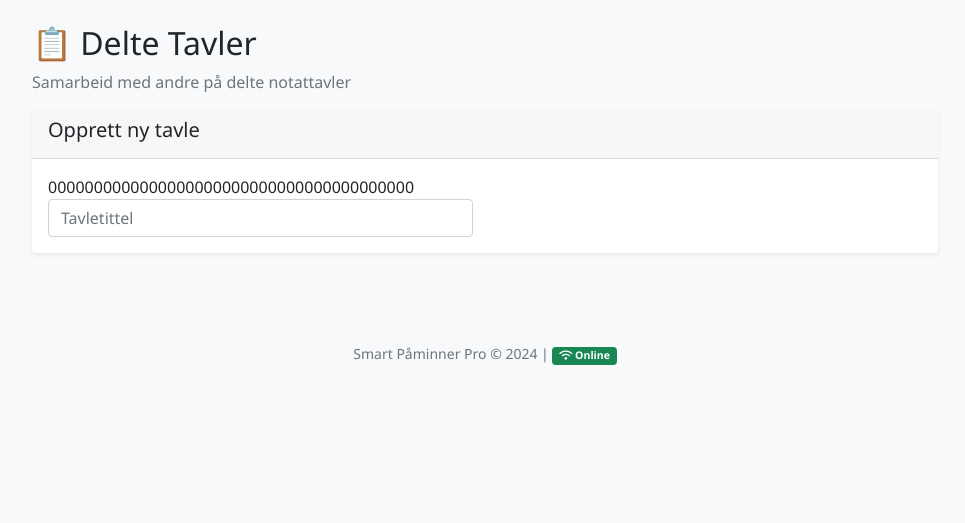
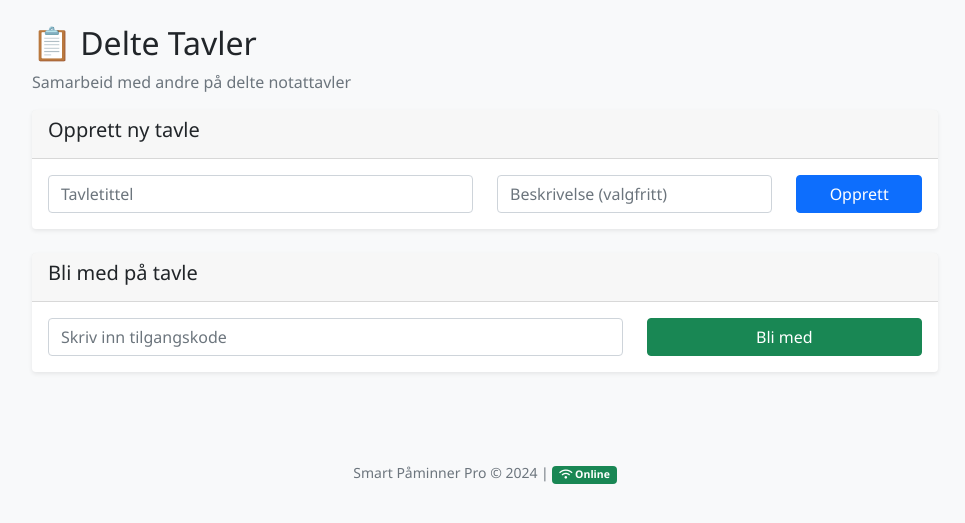
Before and after one commit to GmailHelene/SmartReminder, a Flask app: page /noteboards in a window 1280 px wide. Shown: the part 56-579 px from the top of the page, without its empty margins (155-1120 px from the left). Run offline with Flask 3, Linux system fonts and the light colour scheme; the visitor is signed in with stand-in values (Sample User, id 1); some libraries are stand-ins or nearby versions.

Commit message:
siste fixe232

```diff
--- a/templates/focus_modes.html
+++ b/templates/focus_modes.html
@@ -17,7 +17,7 @@
             <p class="text-muted">Velg en fokusmodus som passer din arbeidsstil</p>
 
             <form method="POST" action="{{ url_for('set_focus_mode') }}">
-                {{ csrf_token() }}
+                <input type="hidden" name="csrf_token" value="{{ csrf_token() }}">
                 <div class="row">
                     {% for mode_key, mode in focus_modes.items() %}
                     <div class="col-md-4 mb-3">
--- a/templates/noteboards.html
+++ b/templates/noteboards.html
@@ -14,16 +14,45 @@
                     </div>
                     <div class="card-body">
                         <form method="POST" action="{{ url_for('create_board') }}">
-                            {{ csrf_token() }}
+                            <input type="hidden" name="csrf_token" value="{{ csrf_token() }}">
                             <div class="row">
                                 <div class="col-md-6">
                                     <input type="text" name="title" class="form-control"
                                            placeholder="Tavletittel" required>
                                 </div>
+                                <div class="col-md-4">
+                                    <input type="text" name="description" class="form-control"
+                                           placeholder="Beskrivelse (valgfritt)">
+                                </div>
+                                <div class="col-md-2">
+                                    <button type="submit" class="btn btn-primary w-100">Opprett</button>
+                                </div>
                             </div>
                         </form>
                     </div>
                 </div>
+
+                <!-- Join Board -->
+                <div class="card mb-4">
+                    <div class="card-header">
+                        <h5>Bli med på tavle</h5>
+                    </div>
+                    <div class="card-body">
+                        <form method="POST" action="{{ url_for('join_board') }}">
+                            <input type="hidden" name="csrf_token" value="{{ csrf_token() }}">
+                            <div class="row">
+                                <div class="col-md-8">
+                                    <input type="text" name="access_code" class="form-control"
+                                           placeholder="Skriv inn tilgangskode" required>
+                                </div>
+                                <div class="col-md-4">
+                                    <button type="submit" class="btn btn-success w-100">Bli med</button>
+                                </div>
+                            </div>
+                        </form>
+                    </div>
+                </div>
+                <!-- ...existing code... -->
             </div>
         </div>
     </div>
```
